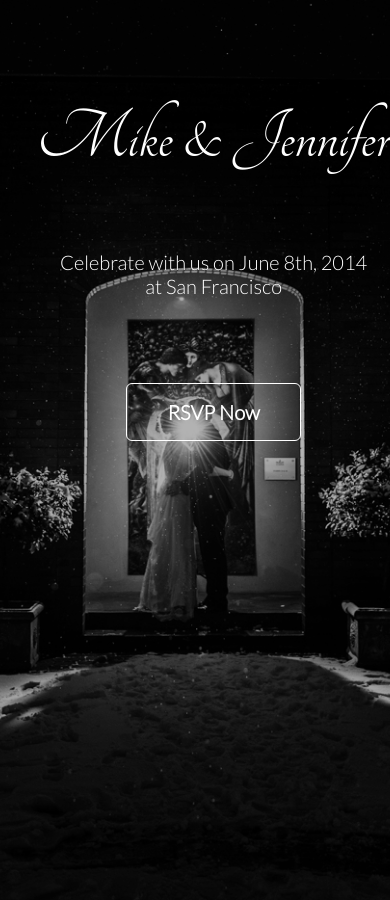
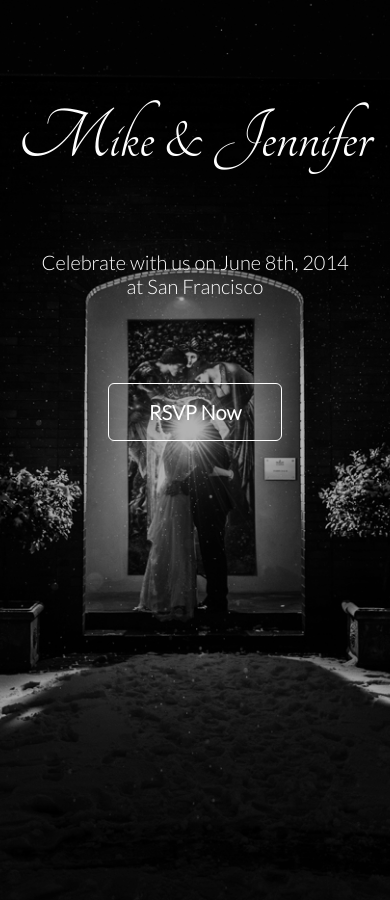
Before and after one commit to kevinnguy/kevinnguy.github.com, a Jekyll site: the page mikeandjen.html, which Jekyll copies as it is, in a window 390 px wide. Built offline with Jekyll 4.4.1, drawn with Linux system fonts in a browser that asks for light colours.

Commit message:
Updated mikeandjen

```diff
--- a/static/css/mikeandjen.css
+++ b/mikeandjen.css
@@ -72,5 +72,6 @@ a:hover {
 
   .right-side {
   	min-width: 0px;
+  	width:100%;
   }
 }
--- a/mikeandjen.html
+++ b/mikeandjen.html
@@ -20,8 +20,7 @@
 
     <meta name="viewport" content="width=device-width, initial-scale=1, maximum-scale=1" />
 
-    <link rel="stylesheet" href="/static/css/mikeandjen.css" media="screen">
-    <link rel="stylesheet" href="/static/css/mikeandjen-mobile.css" media="handheld" />
+    <link rel="stylesheet" href="mikeandjen.css" media="screen">
 
 
     <script type="text/javascript">
--- a/static/css/mikeandjen-mobile.css
+++ /dev/null
@@ -1,65 +0,0 @@
-
-
-html {
-    background-color: #000;
-}
-
-body {
-	background-color: rgba(0, 0, 0, .3);
-	position: absolute;
-	top: 0;
-	left: 0;
-	width: 100%;
-	height: 100%;
-	margin: 0;
-	padding: 0;
-}
-
-a {
-	color: #fff;
-	text-decoration: none;
-}
-
-a:hover {
-	background-color: #fff;
-	color: #000;
-}
-
-.right-side {
-/*	float: right;
-	min-width: 500px;
-	height: 100%;*/
-	text-align: center;
-	color: #fff;
-	position: relative;
-	font-family: 'Lato', sans-serif;
-}
-
-#title {
-	margin-top: 100px;
-	height: 50px;
-	font-size: 74px;
-	font-family: 'Tangerine', cursive;
-}
-
-#message {
-	margin-top: 100px;
-	height: 50px;
-	font-size: 20px;
-}
-
-#rsvp {
-/*	position: absolute;
-	left: 33%;
-	bottom: 40px;*/
-	margin-top: 100px;
-}
-
-.button {
-	border-style: solid;
-	border-width: 1px;
-	border-radius: 6px;
-	border-color: #fff;
-	padding: 16px 40px;
-	font-size: 20px;
-}
```
Also changed, not shown: bg.jpg (renamed from static/css/bg.jpg).
